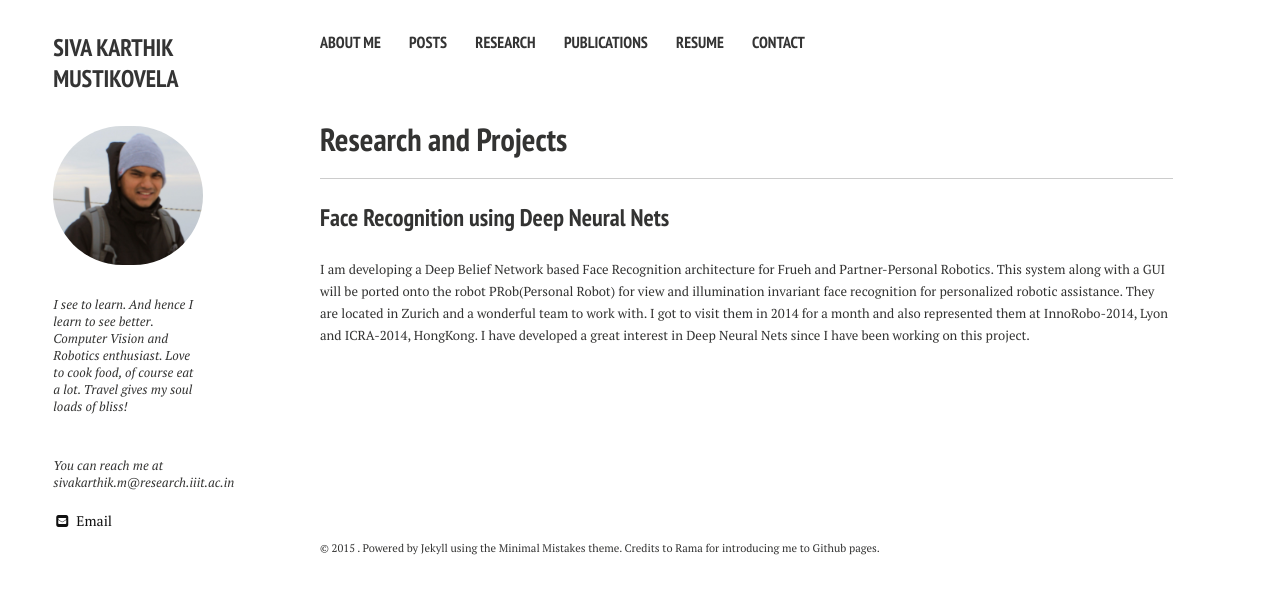
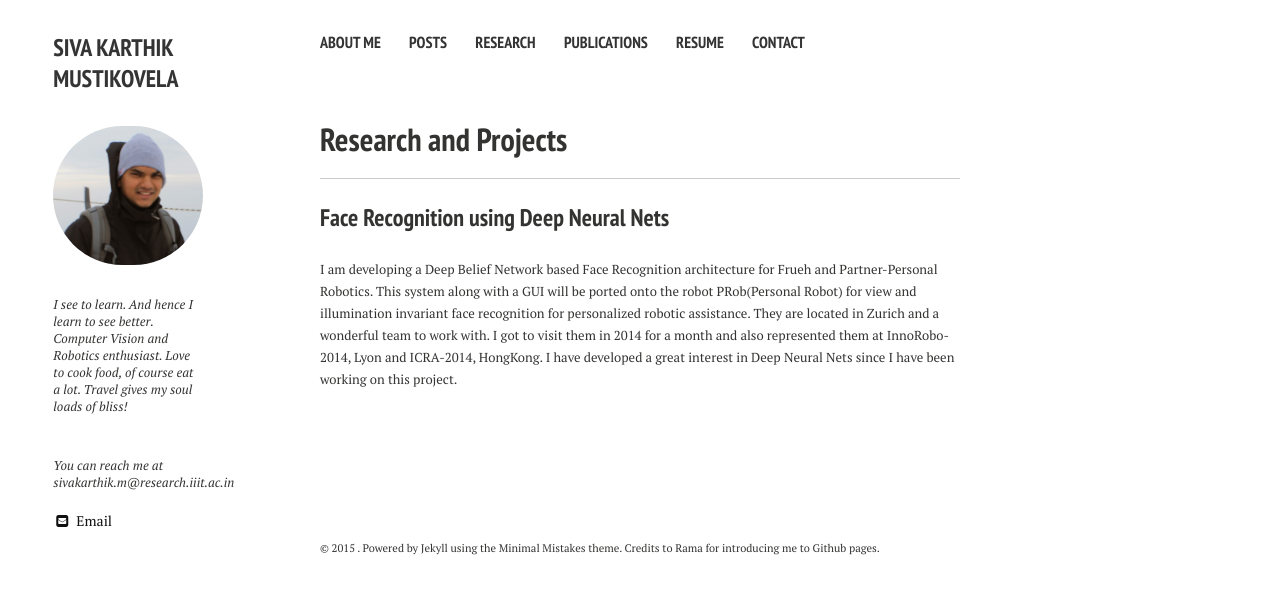
Before and after one commit to sivakm/sivakm.github.io, a Jekyll site: the page built from Research/index.md, in a window 1280 px wide. Shown: the top 594 px of the page. Built offline with Jekyll 4.4.1, drawn with Linux system fonts in a browser that asks for light colours; nearby versions of some CDN libraries.

Commit message:
17feb915

```diff
--- a/_sass/page.scss
+++ b/_sass/page.scss
@@ -229,12 +229,12 @@ $button-size: 1.5rem;
 	.post,
 	.page {
 		@include container;
-		@include grid(12,8);
+		@include grid(12,6);
 		@include prefix(12,1);
 		@include suffix(12,1);
 		margin-bottom: 2em;
 		@media #{$small} {
-			@include grid(12,8);
+			@include grid(12,6);
 			@include prefix(12,0);
 			@include suffix(12,0);
 		}
```
